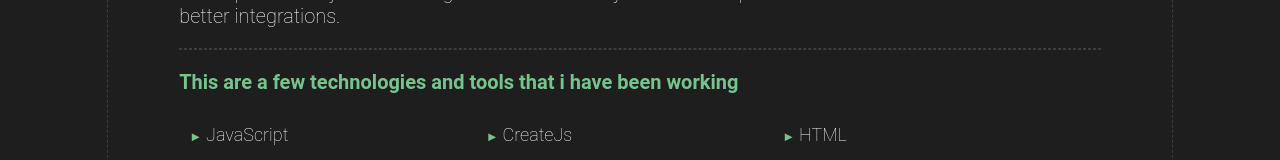
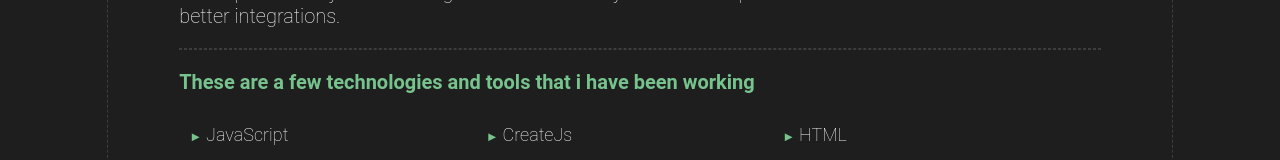
Before and after one commit to pepe199204/aws-amplify-react-portfolio, a React (Create React App) app: page / in a window 1280 px wide. Shown: the part 466-626 px from the top of the page. Built offline with nearby package versions, Linux system fonts and the light colour scheme.

Commit message:
Adjust text

```diff
--- a/src/components/About.js
+++ b/src/components/About.js
@@ -10,7 +10,7 @@ const section = {
         text3: 'Being self-taught has allowed me to learn new technologies and apply them to improve my skills, creating alternatives for solving in the most optimal way the challenges that arise everyday in my work as a developer. Actually i am learning with more intensity React for acquire betters technical skills and create better integrations.',
 
         technologies: {
-          title : 'This are a few technologies and tools that i have been working',
+          title : 'These are a few technologies and tools that i have been working',
           techs: {
             tech1: 'JavaScript',
             tech2: 'CreateJs',
```
Also changed, not shown: public/images/app1.jpg.
